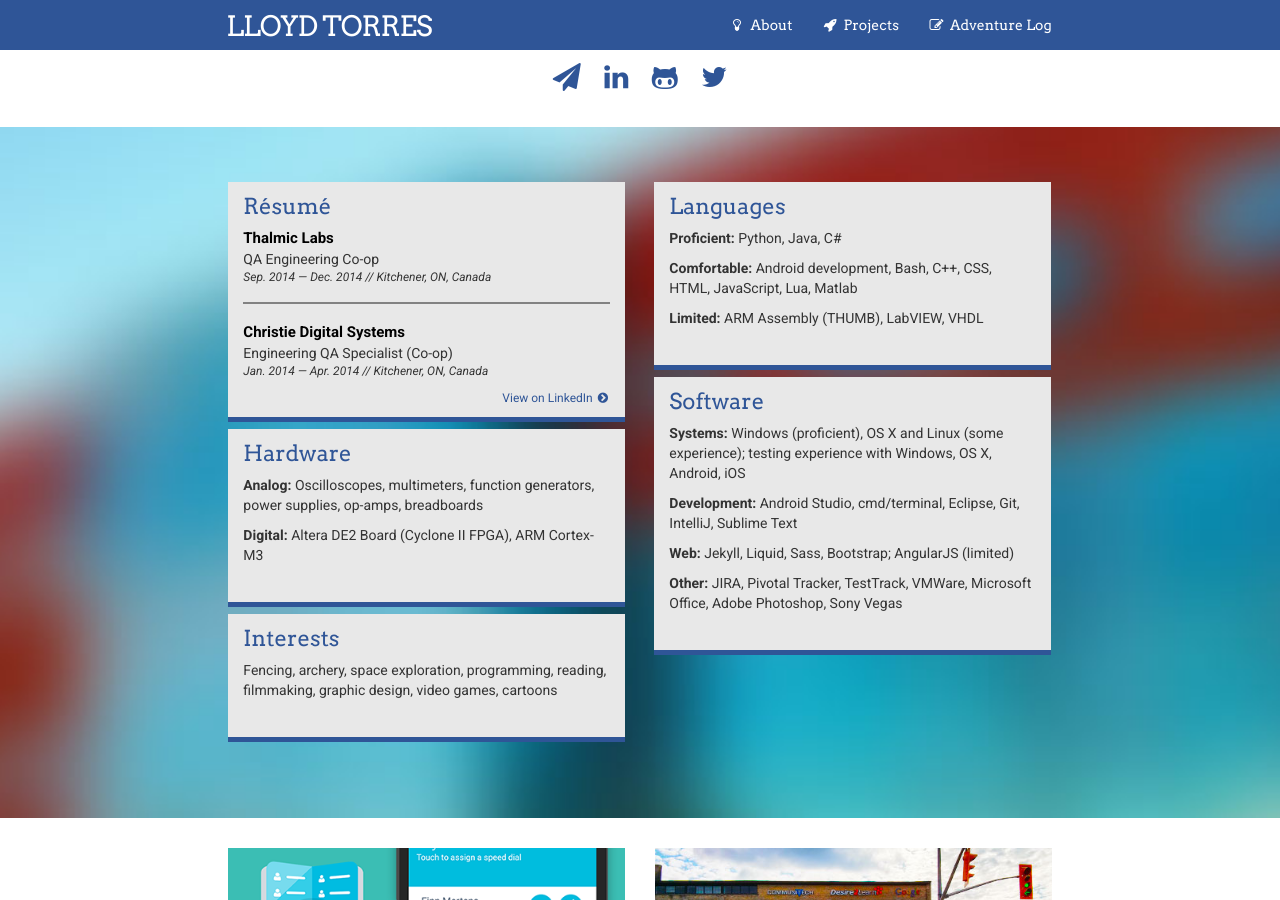
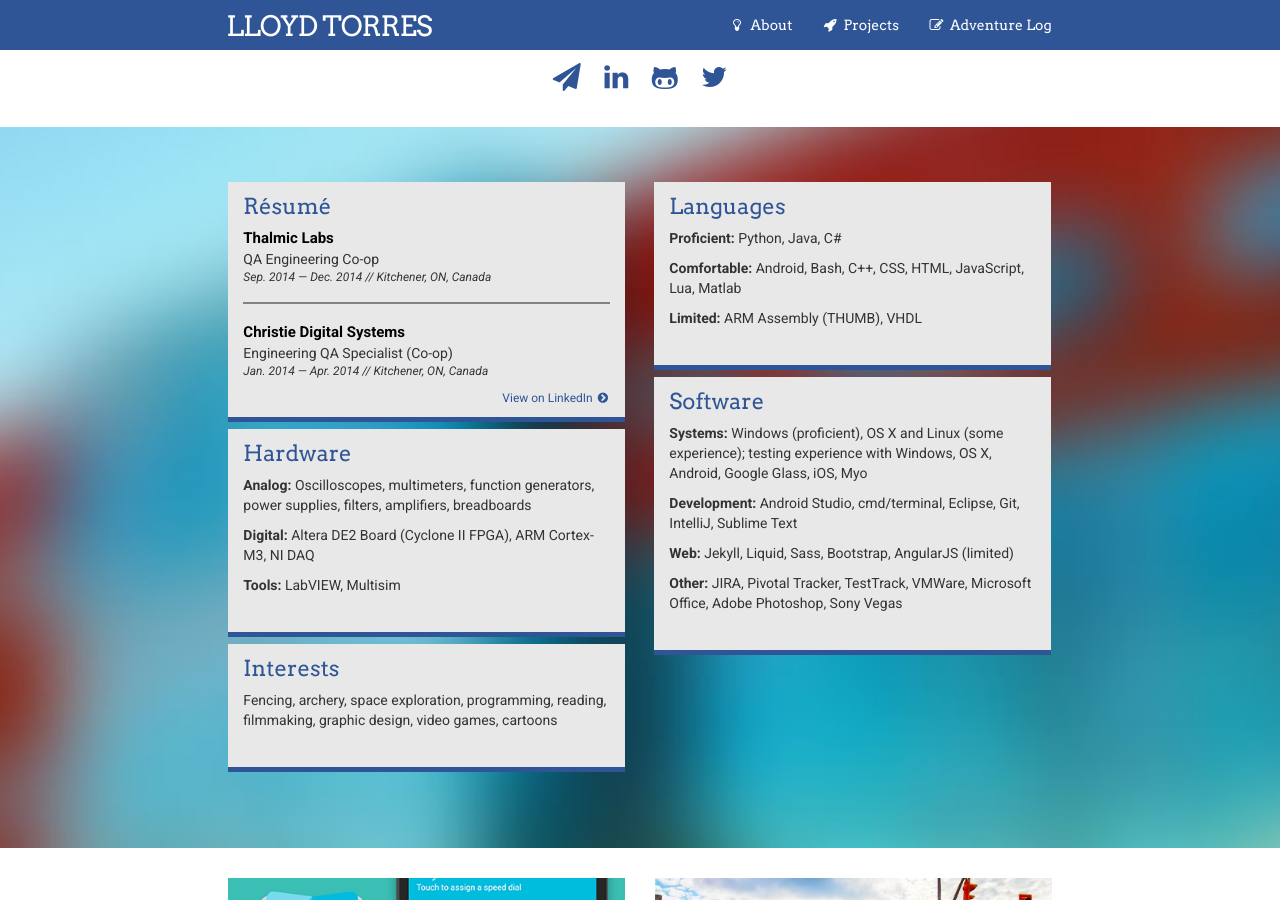
Before and after one commit to lloydtorres/lloydtorres.github.io, a Jekyll site: the page built from index.html, in a window 1280 px wide and 900 px high, scrolled down 410 px. Built offline with Jekyll 4.4.1, drawn with Linux system fonts in a browser that asks for light colours; nearby versions of some CDN libraries.

Commit message:
Add to resume

```diff
--- a/index.html
+++ b/index.html
@@ -80,8 +80,8 @@
 
                                 <div class="resume-entry">
                                     <p><strong>Proficient:</strong> Python, Java, C#</p>
-                                    <p><strong>Comfortable:</strong> Android development, Bash, C++, CSS, HTML, JavaScript, Lua, Matlab</p>
-                                    <p><strong>Limited:</strong> ARM Assembly (THUMB), LabVIEW, VHDL</p>
+                                    <p><strong>Comfortable:</strong> Android, Bash, C++, CSS, HTML, JavaScript, Lua, Matlab</p>
+                                    <p><strong>Limited:</strong> ARM Assembly (THUMB), VHDL</p>
                                 </div>
                             </div>
                         </div>
@@ -93,9 +93,9 @@
                                 <h2>Software</h2>
 
                                 <div class="resume-entry">
-                                    <p><strong>Systems:</strong> Windows (proficient), OS X and Linux (some experience); testing experience with Windows, OS X, Android, iOS</p>
+                                    <p><strong>Systems:</strong> Windows (proficient), OS X and Linux (some experience); testing experience with Windows, OS X, Android, Google Glass, iOS, Myo</p>
                                     <p><strong>Development:</strong> Android Studio, cmd/terminal, Eclipse, Git, IntelliJ, Sublime Text</p>
-                                    <p><strong>Web:</strong> Jekyll, Liquid, Sass, Bootstrap; AngularJS (limited)</p>
+                                    <p><strong>Web:</strong> Jekyll, Liquid, Sass, Bootstrap, AngularJS (limited)</p>
                                     <p><strong>Other:</strong> JIRA, Pivotal Tracker, TestTrack, VMWare, Microsoft Office, Adobe Photoshop, Sony Vegas</p>
                                 </div>
                             </div>
@@ -108,8 +108,9 @@
                                 <h2>Hardware</h2>
 
                                 <div class="resume-entry">
-                                    <p><strong>Analog:</strong> Oscilloscopes, multimeters, function generators, power supplies, op-amps, breadboards</p>
-                                    <p><strong>Digital:</strong> Altera DE2 Board (Cyclone II FPGA), ARM Cortex-M3</p>
+                                    <p><strong>Analog:</strong> Oscilloscopes, multimeters, function generators, power supplies, filters, amplifiers, breadboards</p>
+                                    <p><strong>Digital:</strong> Altera DE2 Board (Cyclone II FPGA), ARM Cortex-M3, NI DAQ</p>
+                                    <p><strong>Tools:</strong> LabVIEW, Multisim
                                 </div>
                             </div>
                         </div>
```
